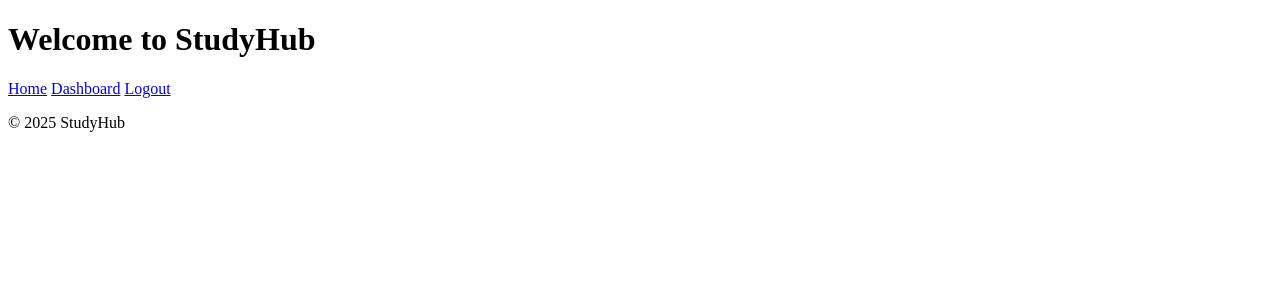
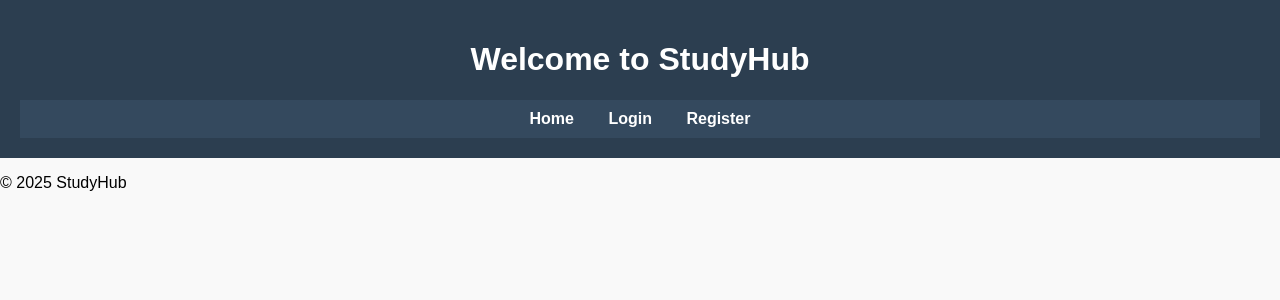
Before and after one commit to Adinalew/PracticumProject, a Django app: template core/templates/core/base.html in a window 1280 px wide. Shown: the top 300 px of the page. Run offline with Django 5.2, Linux system fonts and the light colour scheme; the template is opened without the code that fills it, so the values that code supplies are empty.

Commit message:
added a logout and fixed navigation bar

```diff
--- a/core/templates/core/base.html
+++ b/core/templates/core/base.html
@@ -2,17 +2,50 @@
 <html lang="en">
 <head>
   <meta charset="UTF-8">
-  <meta name="viewport" content="width=device-width, initial-scale=1.0">
-  <title>{% block title %}StudyHub{% endblock %}</title>
+  <title>{% block title %}Study Hub{% endblock %}</title>
+  <style>
+    body {
+      font-family: Arial, sans-serif;
+      margin: 0;
+      padding: 0;
+      background-color: #f9f9f9;
+    }
+    header {
+      background-color: #2c3e50;
+      color: white;
+      padding: 20px;
+      text-align: center;
+    }
+    nav {
+      background-color: #34495e;
+      text-align: center;
+      padding: 10px;
+    }
+    nav a {
+      color: white;
+      text-decoration: none;
+      margin: 0 15px;
+      font-weight: bold;
+    }
+    .content {
+      padding: 40px;
+      text-align: center;
+    }
+  </style>
 </head>
 <body>
 <header>
   <h1>Welcome to StudyHub</h1>
-  <nav>
-    <a href="/">Home</a>
-    <a href="/dashboard/">Dashboard</a>
-    <a href="{% url 'logout' %}">Logout</a>
-  </nav>
+    <nav>
+      {% if user.is_authenticated %}
+      <a href="{% url 'dashboard' %}">Dashboard</a>
+      <a href="{% url 'logout' %}">Logout</a>
+      {% else %}
+      <a href="{% url 'home' %}">Home</a>
+      <a href="{% url 'login' %}">Login</a>
+      <a href="{% url 'register' %}">Register</a>
+      {% endif %}
+    </nav>
 </header>
 <main>
   {% block content %}{% endblock %}
--- a/core/urls.py
+++ b/core/urls.py
@@ -9,5 +9,5 @@ urlpatterns = [
     path('login/', auth_views.LoginView.as_view(), name='login'),
     path('register/', views.register_view, name='register'),  # URL for the sign-up page
     path('dashboard/', views.dashboard_view, name='dashboard'),  # URL for the profile page
-    path('logout/', LogoutView.as_view(), name='logout'),
+    path('logout/', views.logout_view, name='logout'),
 ]
--- a/core/views.py
+++ b/core/views.py
@@ -3,6 +3,7 @@ from django.contrib.auth.forms import UserCreationForm
 from django.shortcuts import redirect
 from django.contrib.auth.decorators import login_required
 from .models import StudySession
+from django.contrib.auth import logout
 
 def home_view(request):
     return render(request, 'home.html')  # Render your homepage HTML
@@ -21,3 +22,7 @@ def register_view(request):
 def dashboard_view(request):
     sessions = StudySession.objects.filter(user=request.user).order_by('-created_at')
     return render(request, 'core/dashboard.html', {'sessions': sessions})
+
+def logout_view(request):
+    logout(request)
+    return redirect('home')  # after logout
```
